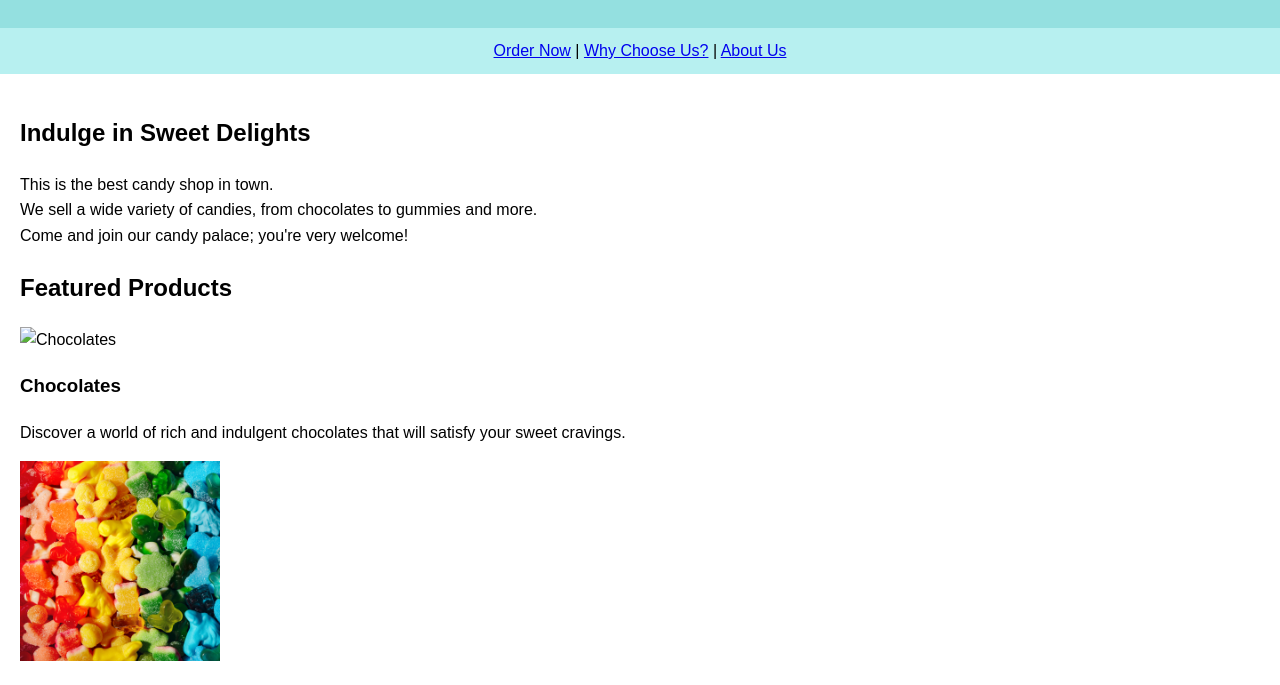
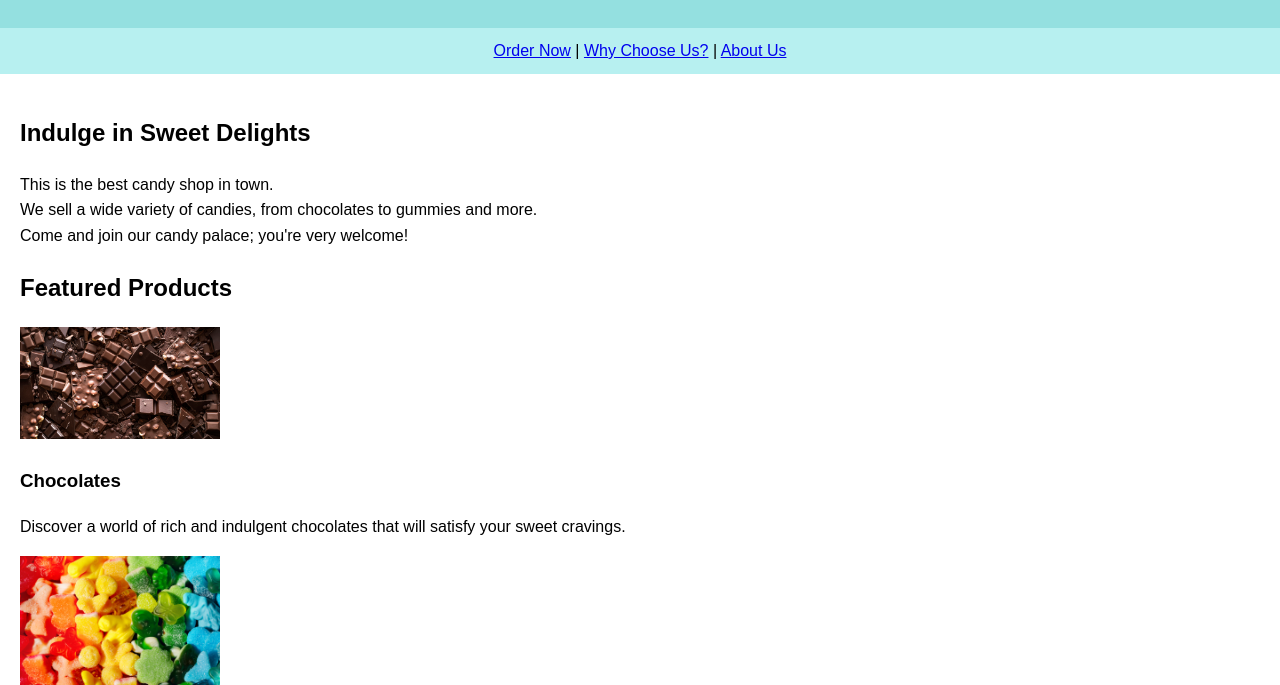
Before and after one commit to OfekAzumi/delme2_candyshop, a plain HTML site: page index.html in a window 1280 px wide. Shown: the part 106-791 px from the top of the page. Drawn offline with Linux system fonts and the light colour scheme; the site is published under a folder, as on GitHub Pages, so addresses that start at the root find nothing.

Commit message:
second commit

```diff
--- a/index.html
+++ b/index.html
@@ -32,7 +32,7 @@
         <section class="featured-products">
             <h2>Featured Products</h2>
             <div class="product">
-                <img src="/Media/choco2.jpg" alt="Chocolates">
+                <img src="Media/choco2.jpg" alt="Chocolates">
                 <h3>Chocolates</h3>
                 <p>Discover a world of rich and indulgent chocolates that will satisfy your sweet cravings.</p>
             </div>
```
